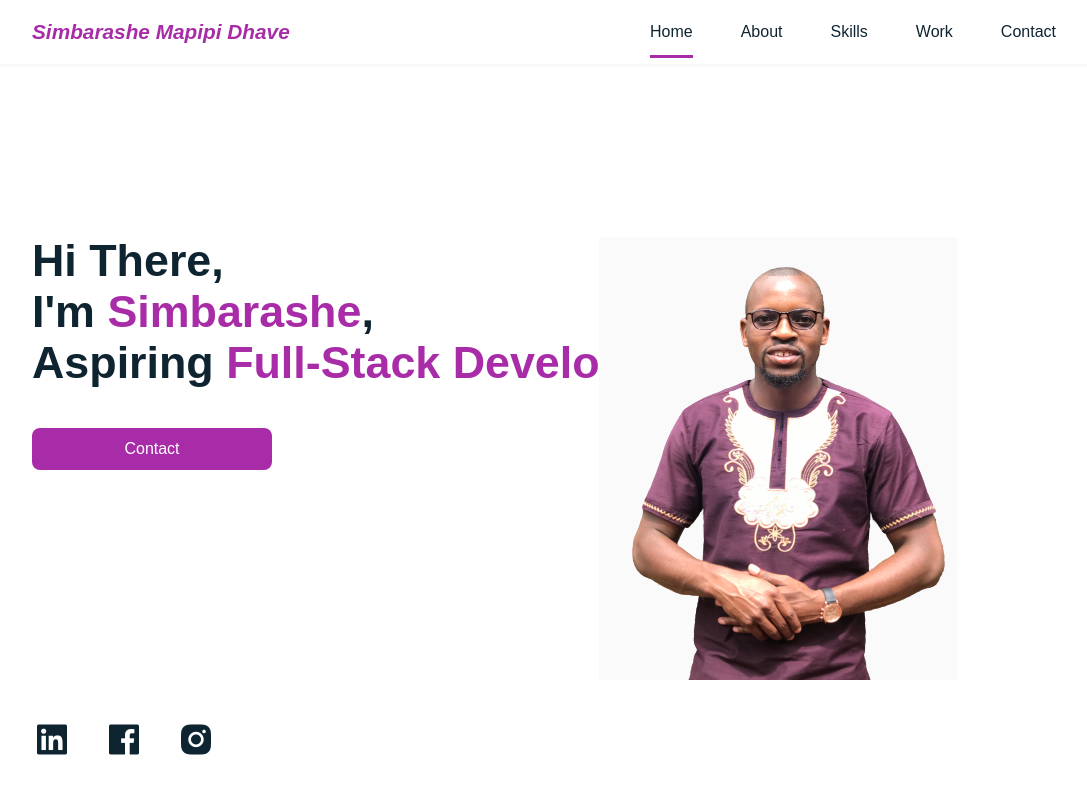
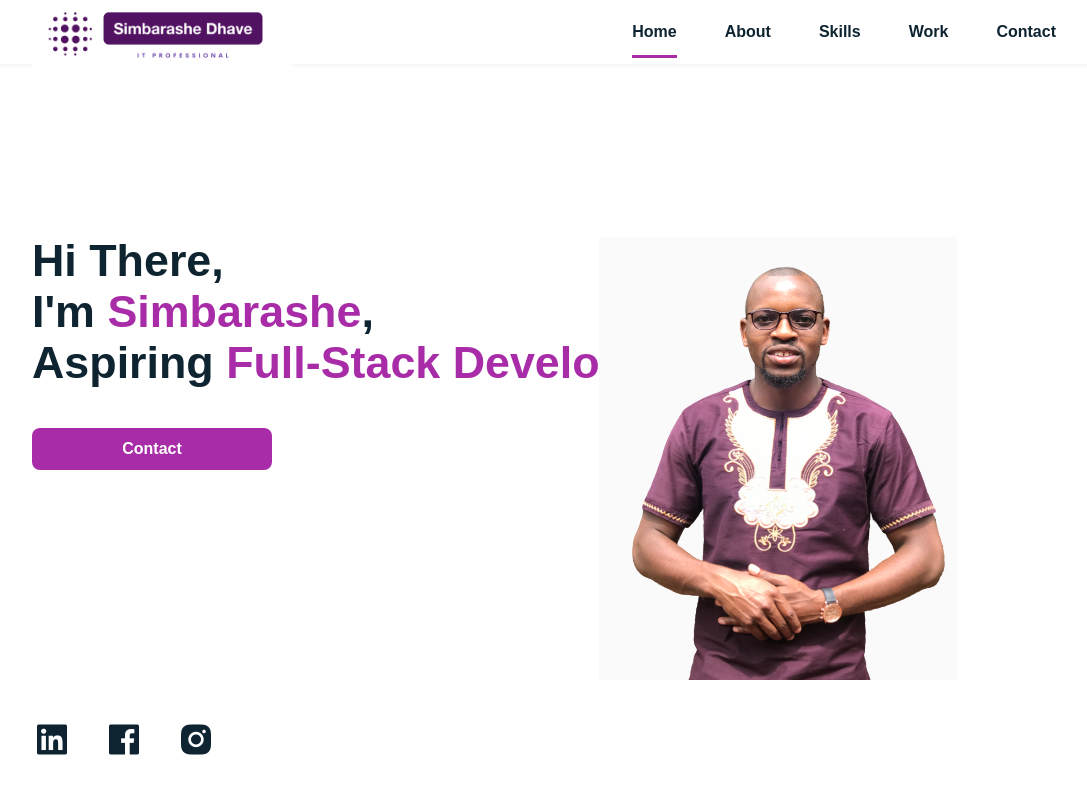
Before and after one commit to Simbarashe-Dhave/my-portifolio, a plain HTML site: page index.html in a window 1280 px wide. Shown: the top 800 px of the page, without its empty margins (96-1183 px from the left). Drawn offline with nearby package versions, Linux system fonts and the light colour scheme.

Commit message:
Added a logo

```diff
--- a/assets/css/style.css
+++ b/assets/css/style.css
@@ -2,7 +2,7 @@
 
 /*==== CSS VARIABLES ====*/
 :root {
-    --header-height: 3rem;     // nav height
+    --header-height: 3rem;
     --font-semi: 600;
 }
 
@@ -174,11 +174,8 @@ img{
     background-color: var(--first-color);
 }
 
-.nav_logo{
-    color: var(--second-color);
-    font-weight: bold;
-    font-size: 1.3rem;
-    font-style: italic;
+.nav_logo img {
+    height: 10vh;
 }
 
 .nav_toggle{
--- a/index.html
+++ b/index.html
@@ -11,7 +11,9 @@
     <header class="l-header">
         <nav class="nav bd-grid">
             <div>
-                <a href="#" class="nav_logo home_title-color">Simbarashe Mapipi Dhave</a>
+                <a href="#" class="nav_logo home_title-color">
+                    <img src="./assets/images/simba-logo.png" alt="">
+                </a>
             </div>
 
             <div class="nav_menu" id="nav-menu">
```
Also changed, not shown: assets/images/simba-logo.png (added).
